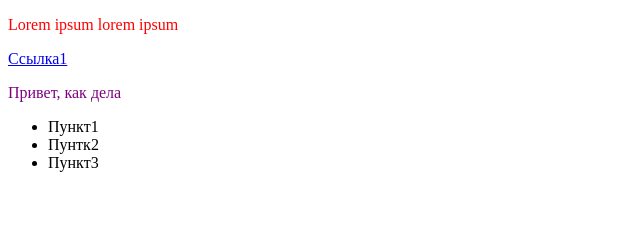
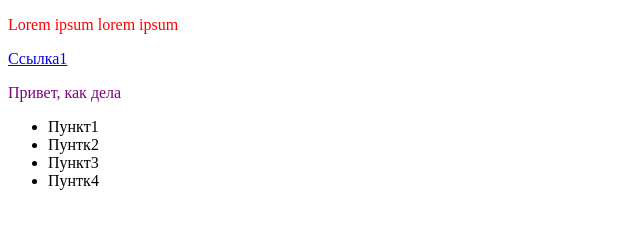
Before and after one commit to George6699/My-first-day-on-IT-courses, a plain HTML site: page index.html in a window 1280 px wide. Shown: the full height of the page, 0-640 px from the left. Drawn offline with Linux system fonts and the light colour scheme.

Commit message:
My second commit

```diff
--- a/index.html
+++ b/index.html
@@ -18,6 +18,7 @@
             <li>Пункт1</li>
             <li>Пунтк2</li>
             <li>Пункт3</li>
+            <li>Пунтк4</li>
         </ul>
     </div>
 
```
